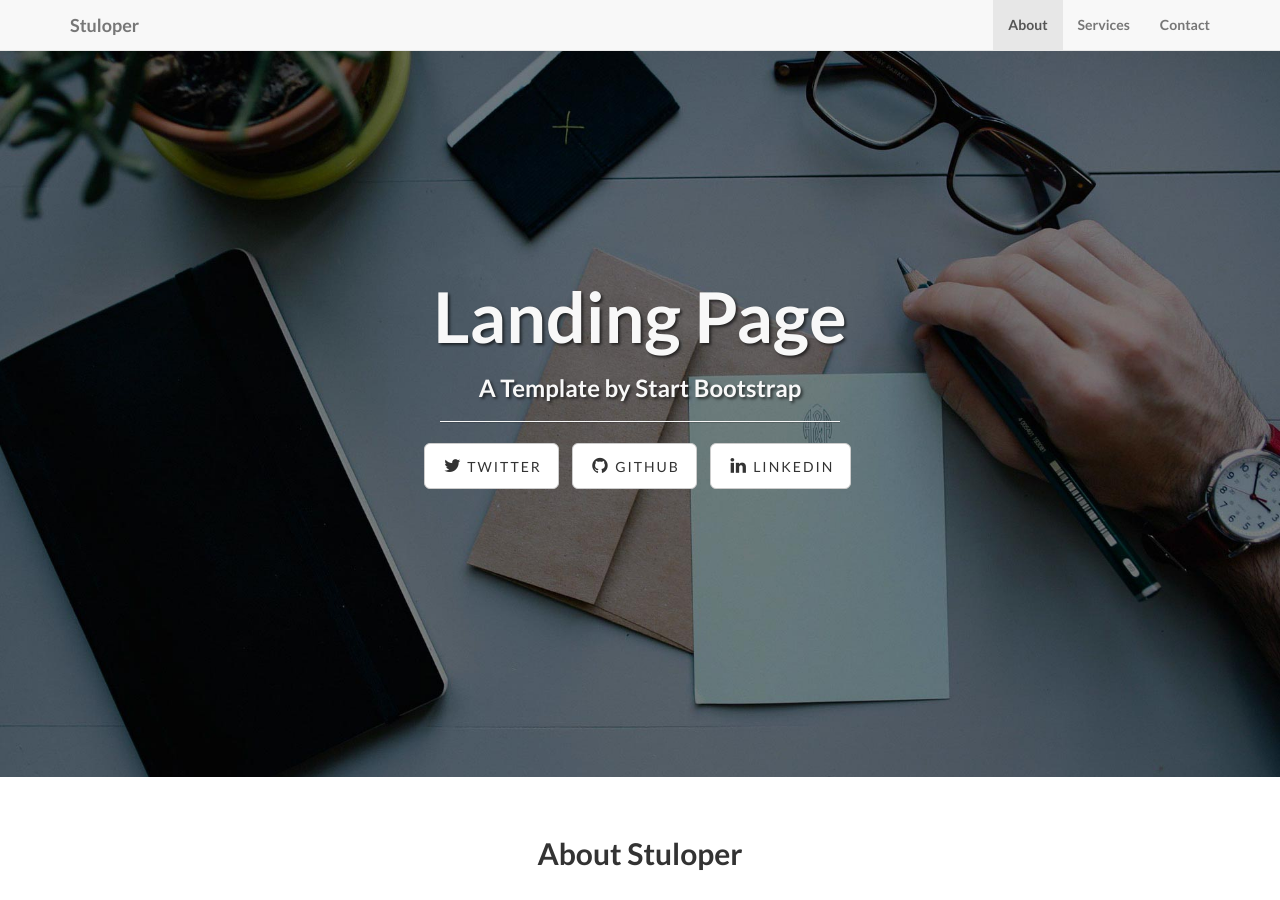
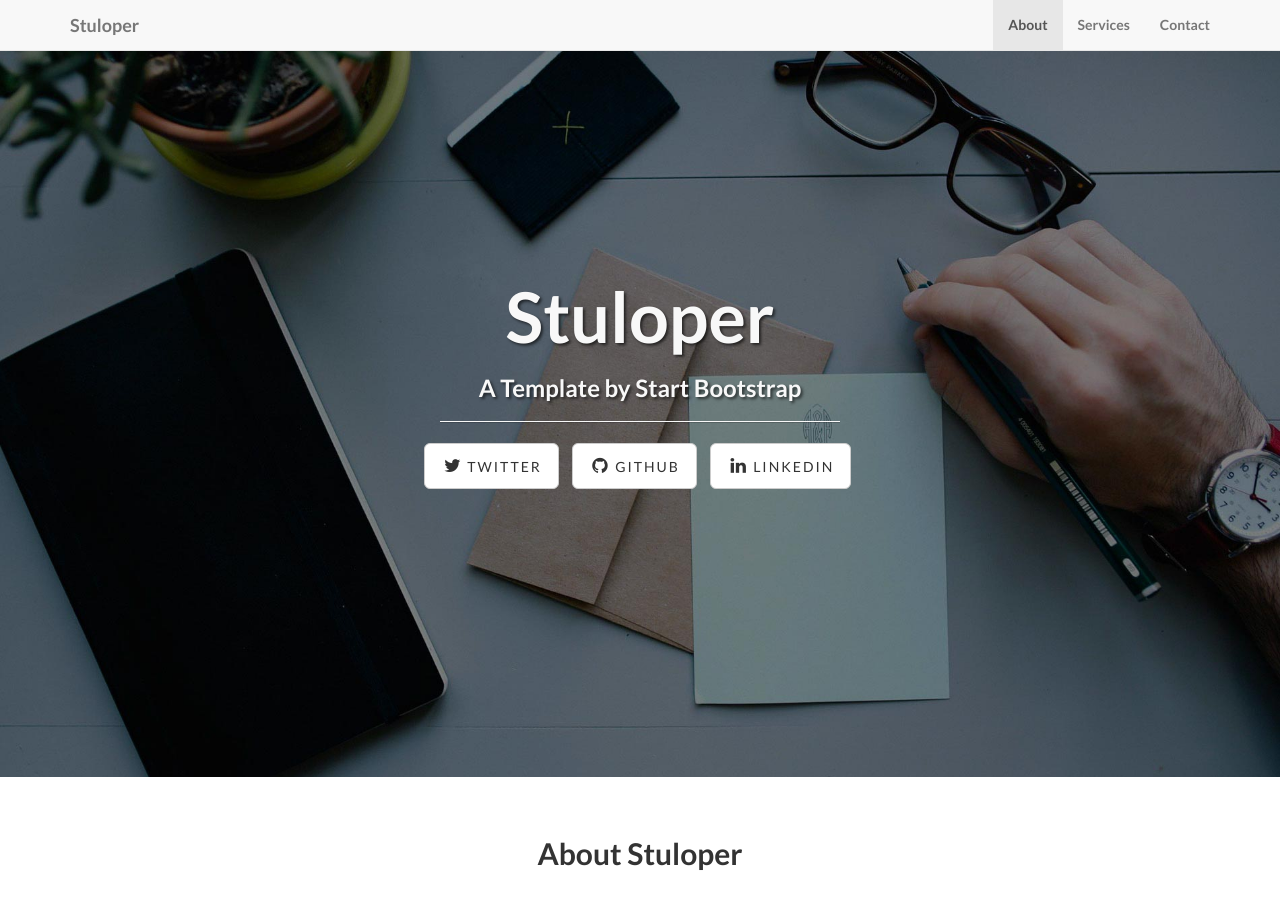
Before and after one commit to stuloper/page, a Jekyll site: the page built from index.html, in a window 1280 px wide and 900 px high. Built offline with Jekyll 4.4.1, drawn with Linux system fonts in a browser that asks for light colours.

Commit message:
Update index.html

```diff
--- a/index.html
+++ b/index.html
@@ -1,5 +1,5 @@
 ---
 layout: default
-title: Landing Page
+title: Stuloper
 subTitle: A Template by Start Bootstrap
 ---
```
